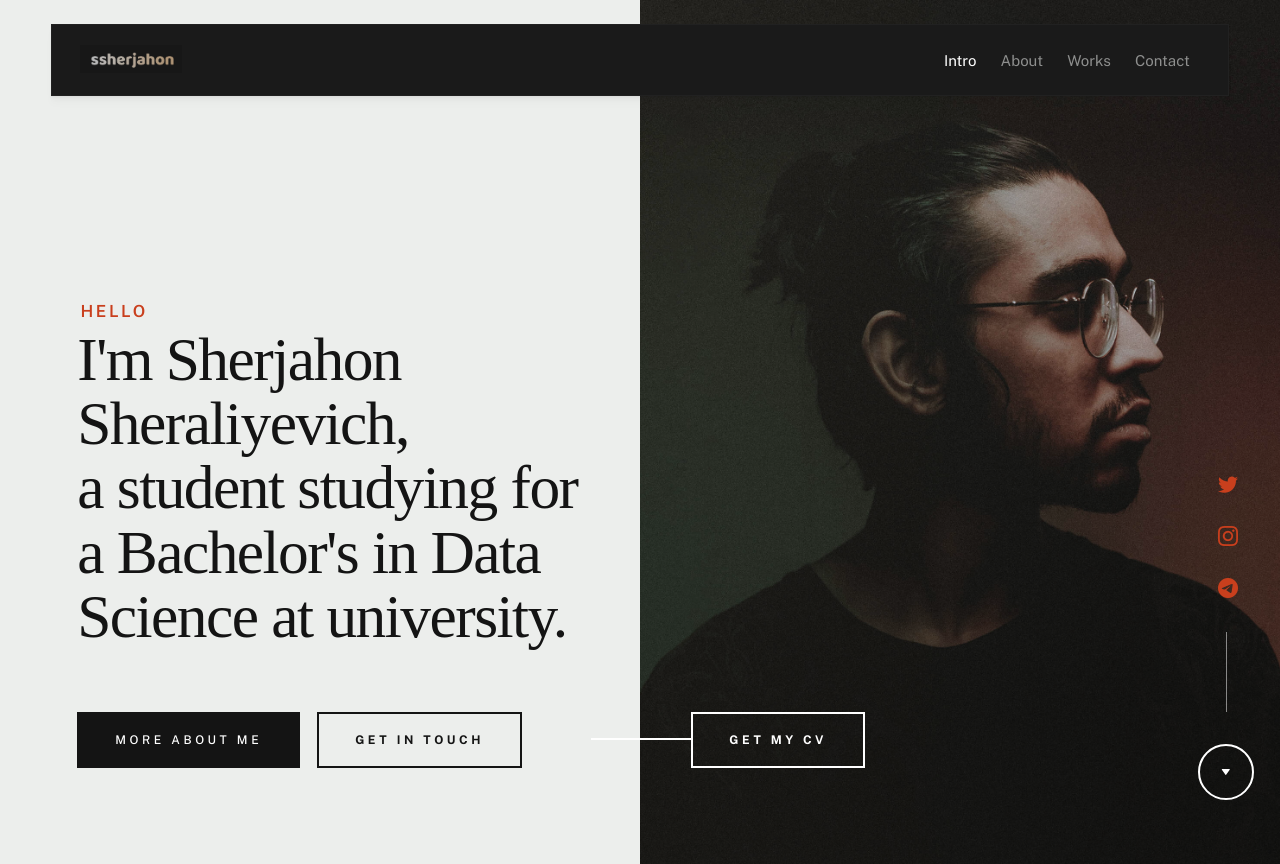
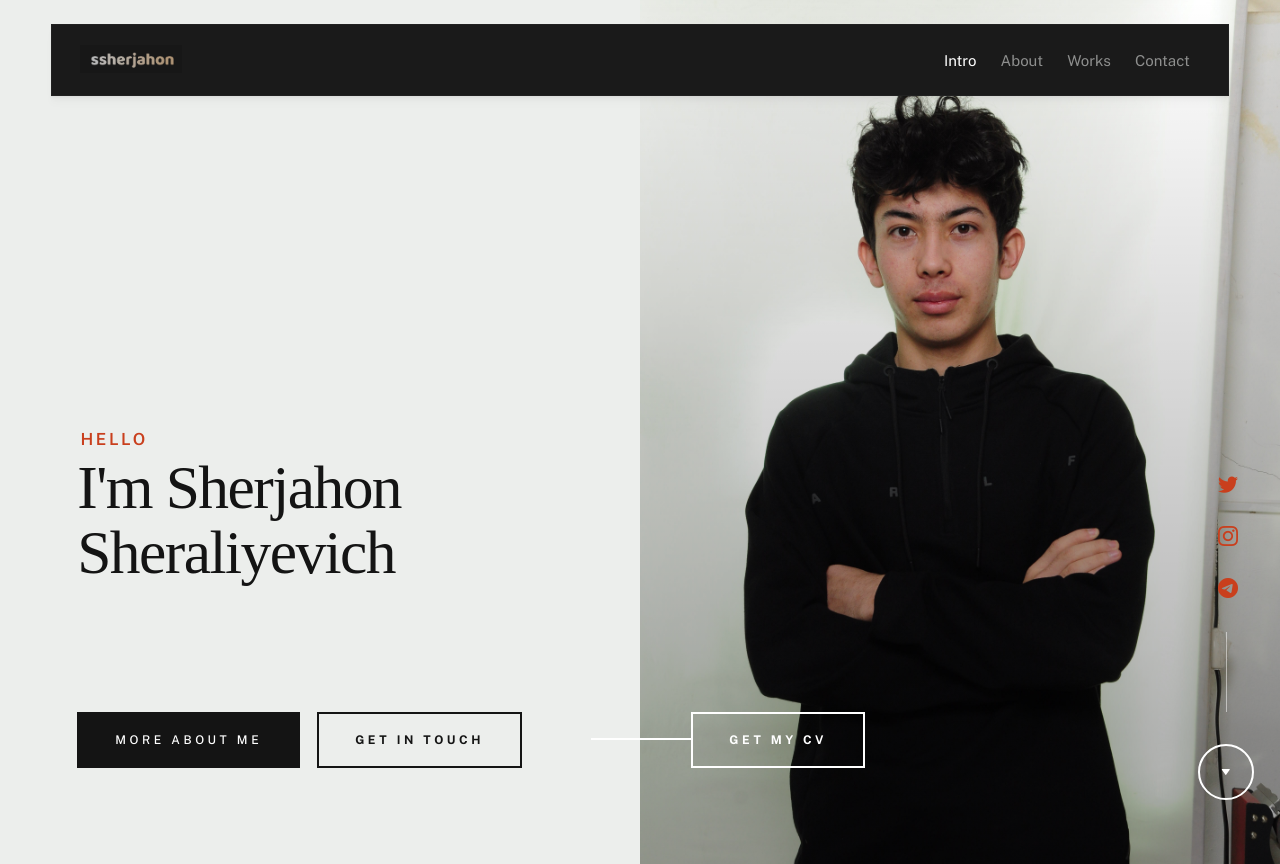
Before and after one commit to Dasturchi2010/ssherjahon, a plain HTML site: page index.html in a window 1280 px wide. Shown: the top 864 px of the page. Drawn offline with nearby package versions, Linux system fonts and the light colour scheme; a web font is replaced by a local one.

Commit message:
sherjahon

```diff
--- a/index.html
+++ b/index.html
@@ -87,10 +87,8 @@
 
                         <div class="s-intro__content-pretitle text-pretitle">Hello</div>
                         <h1 class="s-intro__content-title">
-                            I'm Sherjahon Sheraliyevich, <br>
-                            a student studying for a Bachelor's in Data Science at university.<br>
+                            I'm Sherjahon Sheraliyevich <br><br>
                         </h1>
-
                         <div class="s-intro__content-btns">
                             <a class="smoothscroll btn" href="#about">More About Me</a>
                             <a class="smoothscroll btn btn--stroke" href="#footer">Get In Touch</a>
@@ -123,7 +121,7 @@
             </ul> <!-- end s-intro__social -->
 
             <div class="s-intro__content-media">
-                <img src="images/intro-bg.jpg" srcset="images/intro-bg.jpg 1x, images/intro-bg.jpg 2x" alt="">
+                <img src="images/avatars/sherjohon.JPG" srcset="images/avatars/sherjohon.jpg 1x, images/avatars/sherjohon.jpg 2x" alt="">
             </div> <!-- s-intro__content-media -->
 
             <div class="s-intro__btn-download">
```
Also changed, not shown: images/avatars/sherjohon.JPG (added).
